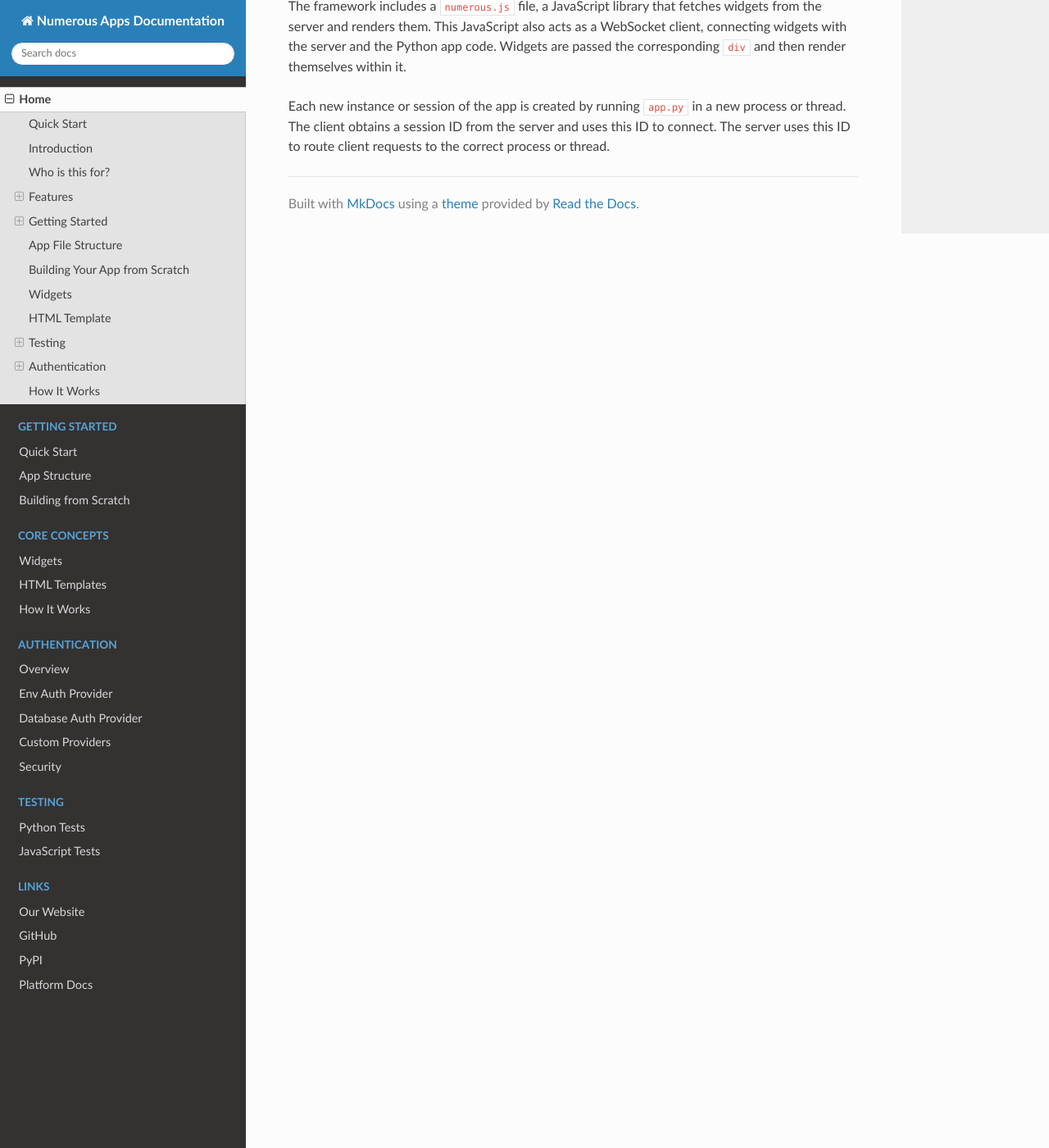
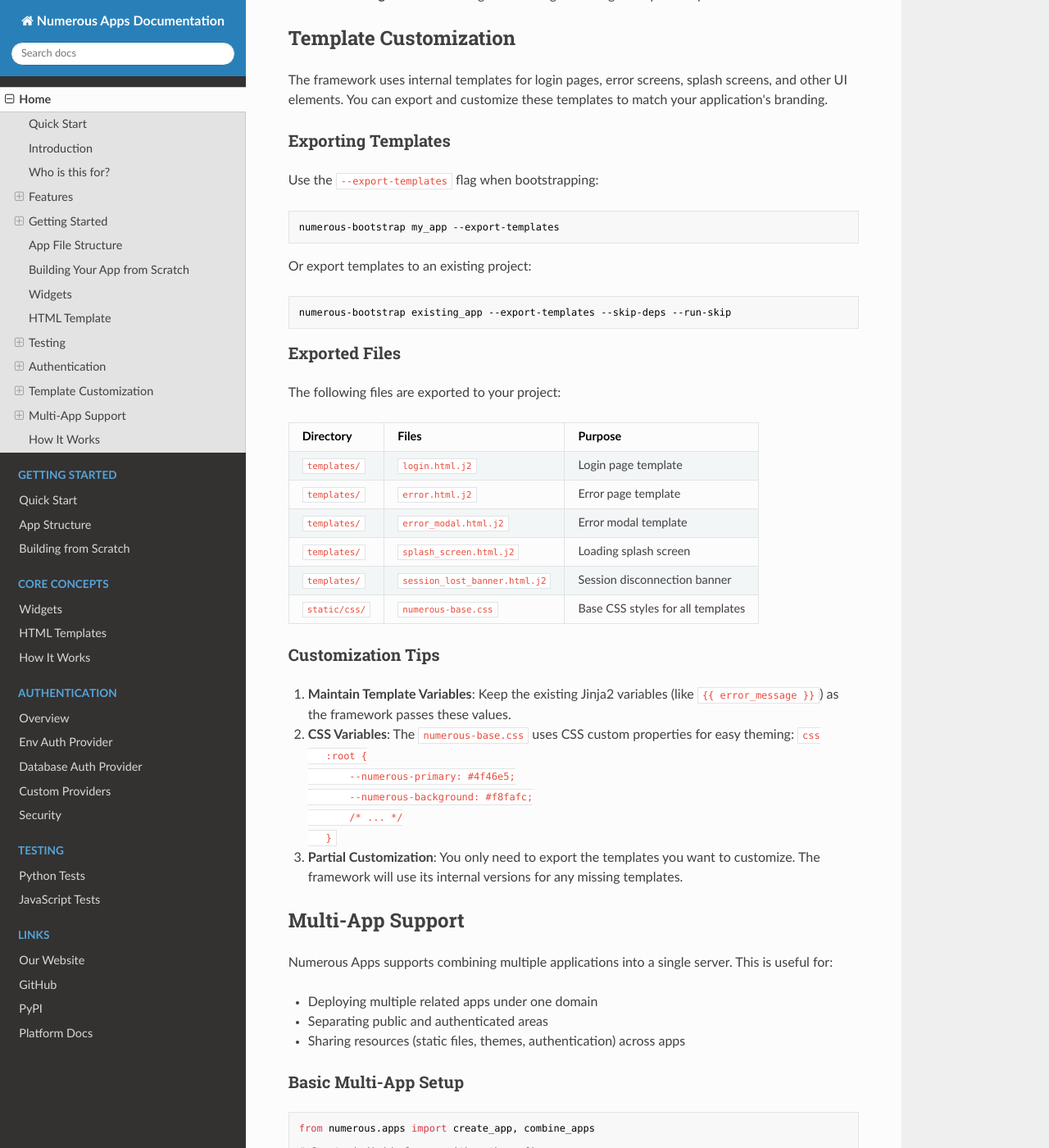
Before and after one commit to numerous-com/numerous-apps, an MkDocs documentation site: the page built from docs/README.md, in a window 1280 px wide and 1400 px high, scrolled down 11268 px. Shown: the whole window at 82% size. Built offline with MkDocs 1.6.1, drawn with Linux system fonts in a browser that asks for light colours; nearby versions of some CDN libraries; some of the changed text lies outside the part shown.

Commit message:
fix(docs): add documentation for multi-app support and template export features

````diff
--- a/docs/README.md
+++ b/docs/README.md
@@ -100,6 +100,7 @@ Try out the app and start making changes to the code.
 |--------|-------------|
 | `--with-auth` | Enable environment variable-based authentication |
 | `--with-db-auth` | Enable database-based authentication (SQLite) |
+| `--export-templates` | Export internal templates (login, error pages, etc.) for customization |
 | `--skip-deps` | Skip installing dependencies |
 | `--run-skip` | Skip running the app after creation |
 | `--port PORT` | Specify the port (default: 8000) |
@@ -110,6 +111,14 @@ Example with authentication:
 ```bash
 numerous-bootstrap my_secure_app --with-auth
 ```
+
+Example with template customization:
+
+```bash
+numerous-bootstrap my_app --export-templates
+```
+
+This exports internal templates (login page, error pages, splash screen) and CSS files to your project, allowing full customization of the framework's built-in UI components.
 
 ## App File Structure
 
@@ -511,6 +520,210 @@ class MyCustomAuthProvider(BaseAuthProvider):
 
 5. **Rate Limiting**: Consider adding rate limiting to the login endpoint in production.
 
+## Template Customization
+
+The framework uses internal templates for login pages, error screens, splash screens, and other UI elements. You can export and customize these templates to match your application's branding.
+
+### Exporting Templates
+
+Use the `--export-templates` flag when bootstrapping:
+
+```bash
+numerous-bootstrap my_app --export-templates
+```
+
+Or export templates to an existing project:
+
+```bash
+numerous-bootstrap existing_app --export-templates --skip-deps --run-skip
+```
+
+### Exported Files
+
+The following files are exported to your project:
+
+| Directory | Files | Purpose |
+|-----------|-------|---------|
+| `templates/` | `login.html.j2` | Login page template |
+| `templates/` | `error.html.j2` | Error page template |
+| `templates/` | `error_modal.html.j2` | Error modal template |
+| `templates/` | `splash_screen.html.j2` | Loading splash screen |
+| `templates/` | `session_lost_banner.html.j2` | Session disconnection banner |
+| `static/css/` | `numerous-base.css` | Base CSS styles for all templates |
+
+### Customization Tips
+
+1. **Maintain Template Variables**: Keep the existing Jinja2 variables (like `{{ error_message }}`) as the framework passes these values.
+
+2. **CSS Variables**: The `numerous-base.css` uses CSS custom properties for easy theming:
+   ```css
+   :root {
+       --numerous-primary: #4f46e5;
+       --numerous-background: #f8fafc;
+       /* ... */
+   }
+   ```
+
+3. **Partial Customization**: You only need to export the templates you want to customize. The framework will use its internal versions for any missing templates.
+
+## Multi-App Support
+
+Numerous Apps supports combining multiple applications into a single server. This is useful for:
+
+- Deploying multiple related apps under one domain
+- Separating public and authenticated areas
+- Sharing resources (static files, themes, authentication) across apps
+
+### Basic Multi-App Setup
+
+```python
+from numerous.apps import create_app, combine_apps
+
+# Create individual apps with path prefixes
+app1 = create_app(
+    template="app1/index.html.j2",
+    path_prefix="/app1",
+    app_generator=run_app1,
+)
+
+app2 = create_app(
+    template="app2/index.html.j2",
+    path_prefix="/app2",
+    app_generator=run_app2,
+)
+
+# Combine into a single server
+main_app = combine_apps(
+    apps={"/app1": app1, "/app2": app2},
+    root_redirect="/app1",  # Redirect "/" to "/app1"
+    title="My Multi-App Server",
+)
+
+if __name__ == "__main__":
+    import uvicorn
+    uvicorn.run(main_app, host="127.0.0.1", port=8000)
+```
+
+### Path Prefix Configuration
+
+When creating apps for multi-app deployment, always specify the `path_prefix` parameter:
+
+```python
+app = create_app(
+    template="index.html.j2",
+    path_prefix="/myapp",  # Must match the key in combine_apps
+    app_generator=run_app,
+)
+```
+
+### Mixed Authentication
+
+Apps can have different authentication requirements:
+
+```python
+from numerous.apps import create_app, combine_apps
+from numerous.apps.auth.providers.database_auth import DatabaseAuthProvider
+
+# Public app - no authentication
+public_app = create_app(
+    template="public/index.html.j2",
+    path_prefix="/public",
+    app_generator=run_public_app,
+)
+
+# Admin app - requires authentication
+auth_provider = DatabaseAuthProvider(
+    database_url="sqlite+aiosqlite:///./auth.db",
+    jwt_secret="your-secret-key",
+)
+
+admin_app = create_app(
+    template="admin/index.html.j2",
+    path_prefix="/admin",
+    app_generator=run_admin_app,
+    auth_provider=auth_provider,
+)
+
+# Combine apps
+main_app = combine_apps(
+    apps={
+        "/public": public_app,
+        "/admin": admin_app,
+    },
+    root_redirect="/public",
+)
+```
+
+### Shared Static Files
+
+Share static files across all apps:
+
+```python
+main_app = combine_apps(
+    apps={"/app1": app1, "/app2": app2},
+    shared_static_dir="./shared_static",  # Mounted at /shared-static/
+)
+```
+
+Access shared files in templates:
+```html
+<link href="/shared-static/css/theme.css" rel="stylesheet">
+```
+
+### Shared Theme CSS
+
+Provide a shared CSS theme as a string:
+
+```python
+theme_css = """
+:root {
+    --primary-color: #4f46e5;
+    --background-color: #f8fafc;
+}
+"""
+
+main_app = combine_apps(
+    apps={"/app1": app1, "/app2": app2},
+    shared_theme_css=theme_css,  # Available at /shared-static/css/theme.css
+)
+```
+
+### Shared Authentication
+
+Use a single authentication provider across all apps:
+
+```python
+shared_auth = DatabaseAuthProvider(
+    database_url="sqlite+aiosqlite:///./shared_auth.db",
+    jwt_secret="shared-secret-key",
+)
+
+main_app = combine_apps(
+    apps={"/app1": app1, "/app2": app2},
+    shared_auth_provider=shared_auth,
+)
+```
+
+### combine_apps Parameters
+
+| Parameter | Type | Description |
+|-----------|------|-------------|
+| `apps` | `dict[str, NumerousApp]` | Dictionary mapping path prefixes to app instances |
+| `shared_static_dir` | `Path \| str \| None` | Path to shared static files directory |
+| `shared_theme_css` | `str \| None` | CSS string for shared theme |
+| `root_redirect` | `str \| None` | Path to redirect "/" to (e.g., "/app1") |
+| `shared_auth_provider` | `AuthProvider \| None` | Shared authentication provider |
+| `title` | `str` | Title for the combined application |
+
+### Health Check Endpoint
+
+Combined apps automatically include a health check endpoint at `/health`:
+
+```bash
+curl http://localhost:8000/health
+# {"status": "healthy", "apps": "['/app1', '/app2']"}
+```
+
 ## How It Works
 
 The **Numerous Apps** framework is built on FastAPI and uses uvicorn to serve the app.
````
Also changed, not shown: README.md (+40 -0 lines).
